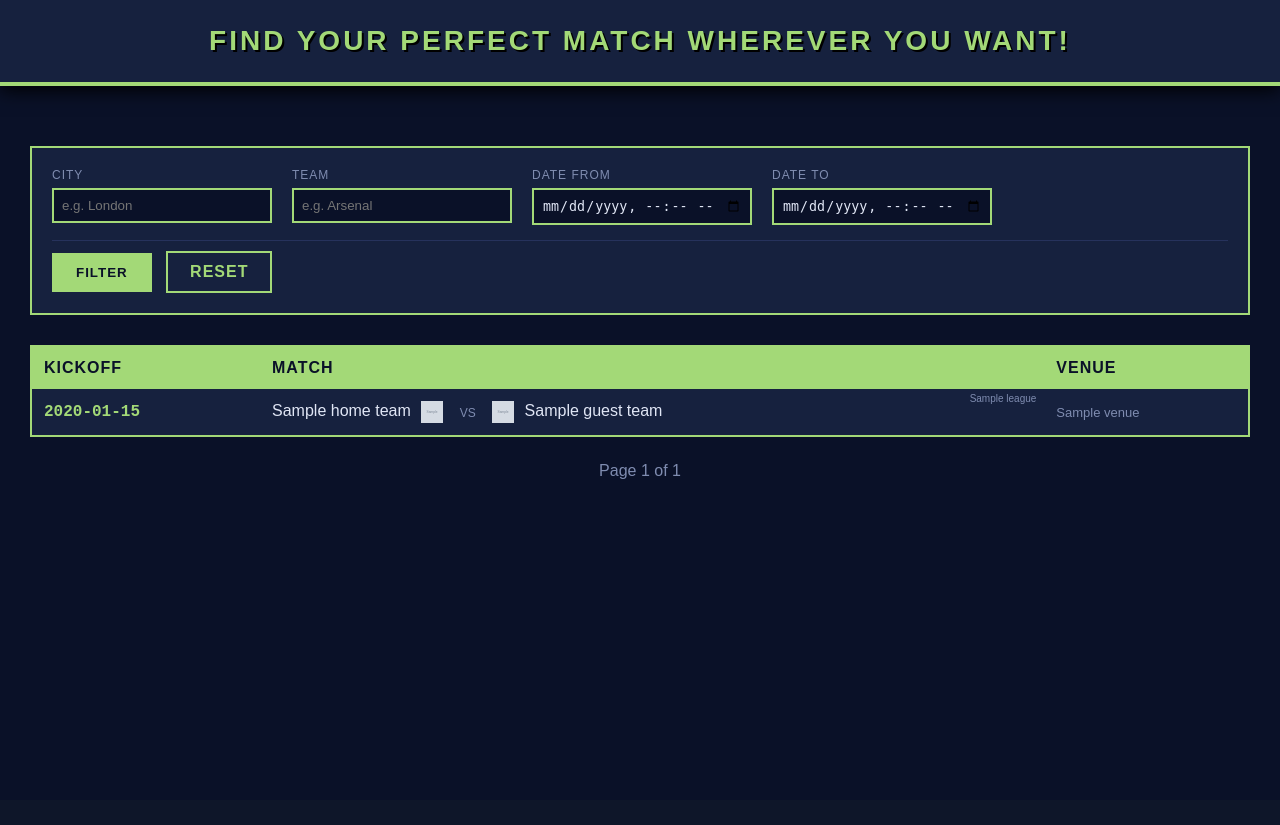
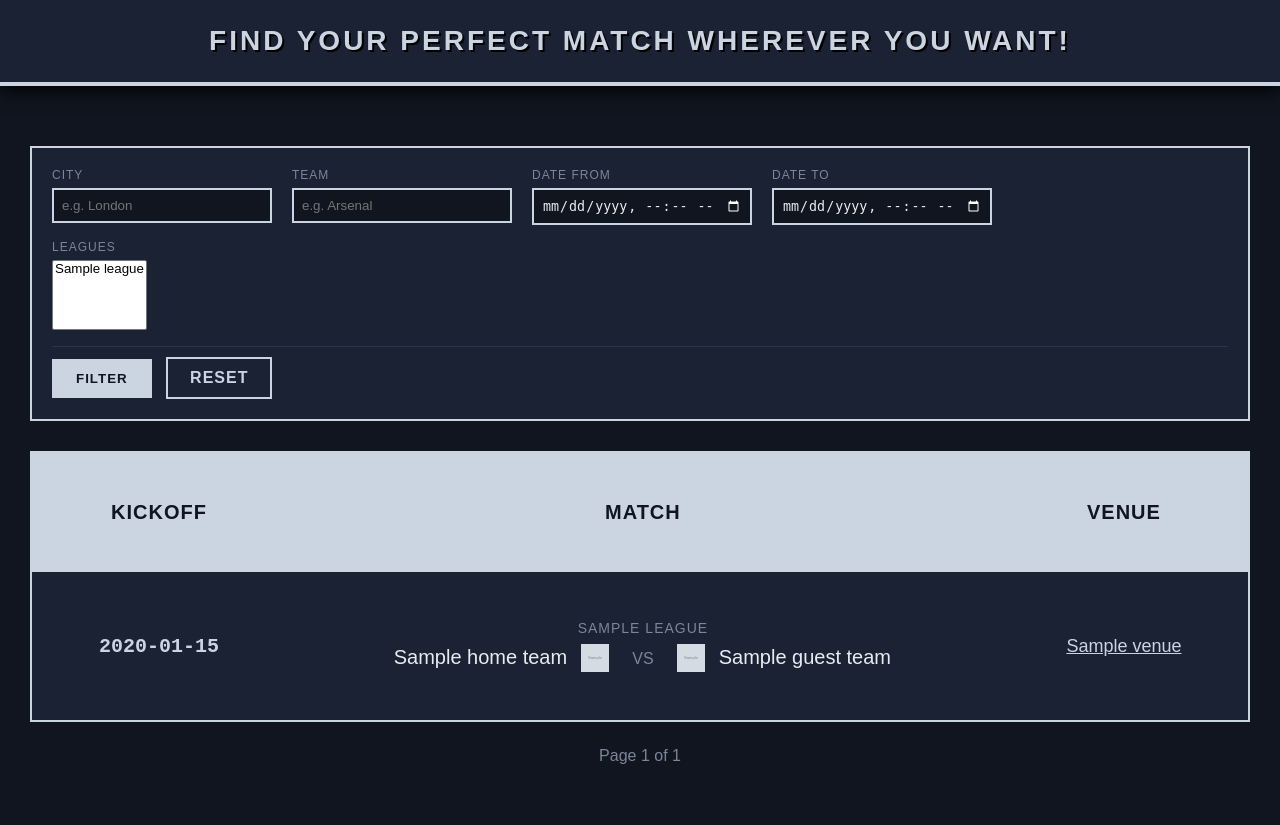
Before and after one commit to mmathiasT/GameFinder, a Django app: template games/templates/games/games.html in a window 1280 px wide. Before the commit the page ends 479 px from the top, so only its background shows below. Run offline with Django 5.2, Linux system fonts and the light colour scheme; the template is opened without the code that fills it: most values are stand-ins (such as "Sample title", 1, 10 or a date in 2020); grey boxes marked "Sample" are stand-in pictures; some libraries are stand-ins or nearby versions.

Commit message:
Style league filter, scoreboard table, and map links

```diff
--- a/games/apps.py
+++ b/games/apps.py
@@ -1,5 +1,4 @@
 from django.apps import AppConfig
-
 
 class GamesConfig(AppConfig):
     name = 'games'
--- a/games/static/games/style.css
+++ b/games/static/games/style.css
@@ -1,15 +1,15 @@
 /* used colors:
-   background: #0a1128 (nighttime stand navy)
-   panel:      #16213e
-   accent:     #a3d977 (grass green)
-   text:       #e0e6f5
-   muted text: #7f8cb0
-   border:     #a3d977
+   background: #10151f (nighttime stand navy)
+   panel:      #1a2233
+   accent:     #cbd5e1 (light steel gray)
+   text:       #e8ecf2
+   muted text: #7a8699
+   border:     #cbd5e1
 */
 
 body {
-    background-color: #0a1128;
-    color: #e0e6f5;
+    background-color: #10151f;
+    color: #e8ecf2;
     font-family: Arial, Helvetica, sans-serif;
     margin: 0;
     padding: 0;
@@ -19,8 +19,8 @@ body {
     top: 0;
     left: 0;
     width: 100%;
-    background-color: #16213e;
-    border-bottom: 4px solid #a3d977;
+    background-color: #1a2233;
+    border-bottom: 4px solid #cbd5e1;
     padding: 25px 0;
     text-align: center;
     box-shadow: 0px 4px 18px #000000;
@@ -31,7 +31,7 @@ body {
     font-size: 28px;
     text-transform: uppercase;
     letter-spacing: 3px;
-    color: #a3d977;
+    color: #cbd5e1;
     text-shadow: 2px 2px 0px #000000;
     animation: dropIn 0.6s ease-out;
 }
@@ -53,8 +53,8 @@ body {
 }
 
 .filter-panel {
-    background-color: #16213e;
-    border: 2px solid #a3d977;
+    background-color: #1a2233;
+    border: 2px solid #cbd5e1;
     padding: 20px;
     margin-bottom: 30px;
 }
@@ -77,34 +77,38 @@ body {
     font-size: 12px;
     text-transform: uppercase;
     letter-spacing: 1px;
-    color: #7f8cb0;
+    color: #7a8699;
     margin-bottom: 6px;
 }
 
 .field-group input {
     width: 100%;
-    background-color: #0a1128;
-    border: 2px solid #a3d977;
-    color: #e0e6f5;
+    background-color: #10151f;
+    border: 2px solid #cbd5e1;
+    color: #e8ecf2;
     padding: 8px;
     box-sizing: border-box;
 }
 
 .field-group input:focus {
-    background-color: #1c2b4e;
+    background-color: #232d42;
+}
+
+.field-group input[type="datetime-local"]::-webkit-calendar-picker-indicator {
+    filter: invert(1);
 }
 
 .filter-actions {
     clear: both;
     padding-top: 10px;
-    border-top: 1px solid #26325c;
+    border-top: 1px solid #2a3548;
 }
 
 .btn {
     display: inline-block;
-    background-color: #a3d977;
-    color: #0a1128;
-    border: 2px solid #a3d977;
+    background-color: #cbd5e1;
+    color: #10151f;
+    border: 2px solid #cbd5e1;
     padding: 10px 22px;
     text-transform: uppercase;
     letter-spacing: 1px;
@@ -115,56 +119,57 @@ body {
 }
 
 .btn:hover {
-    background-color: #c2e89c;
+    background-color: #ffffff;
     transform: scale(1.05);
 }
 
 .btn-reset {
     background-color: transparent;
-    color: #a3d977;
+    color: #cbd5e1;
     margin-left: 10px;
 }
 
 .btn-reset:hover {
-    background-color: #26325c;
+    background-color: #2a3548;
 }
 
-/* ===== scoreboard table ===== */
 .scoreboard {
     width: 100%;
     border-collapse: collapse;
-    border: 2px solid #a3d977;
+    border: 2px solid #cbd5e1;
+    font-size: 20px;
 }
 
 .scoreboard th {
-    background-color: #a3d977;
-    color: #0a1128;
+    background-color: #cbd5e1;
+    color: #10151f;
     text-transform: uppercase;
     letter-spacing: 1px;
-    padding: 12px;
-    text-align: left;
+    padding: 48px;
+    text-align: center;
 }
 
 .scoreboard td {
-    padding: 12px;
-    border-bottom: 1px solid #26325c;
+    padding: 48px;
+    border-bottom: 1px solid #2a3548;
     position: relative;
+    text-align: center;
 }
 
 .scoreboard tr:nth-child(even) {
-    background-color: #16213e;
+    background-color: #1a2233;
 }
 
 .scoreboard tr:hover td {
-    background-color: #1c2b4e;
+    background-color: #232d42;
     transform: scale(1.01);
 }
 
 .team-logo {
-    width: 22px;
-    height: 22px;
+    width: 28px;
+    height: 28px;
     vertical-align: middle;
-    margin: 0px 6px;
+    margin: 0px 8px;
 }
 
 .team-logo:hover {
@@ -172,52 +177,116 @@ body {
 }
 
 .vs {
-    color: #7f8cb0;
-    font-size: 12px;
+    color: #7a8699;
+    font-size: 16px;
     text-transform: uppercase;
-    margin: 0px 6px;
+    margin: 0px 10px;
+}
+
+.team-name {
+    display: inline-block;
+    width: 180px;
+}
+
+.team-name--home {
+    text-align: right;
+}
+
+.team-name--away {
+    text-align: left;
 }
 
 .kickoff {
     font-family: "Courier New", monospace;
-    color: #a3d977;
+    color: #cbd5e1;
     font-weight: bold;
 }
 
 .venue-cell {
-    color: #7f8cb0;
-    font-size: 13px;
+    color: #7a8699;
+    font-size: 18px;
 }
 
-/* league color tag, positioned in the corner of the cell */
-.league-tag {
-    position: absolute;
-    top: 4px;
-    right: 8px;
-    font-size: 10px;
-    color: #7f8cb0;
+.venue-cell a {
+    color: #cbd5e1;
 }
 
-/* ===== pagination ===== */
+.venue-cell a:hover {
+    color: #ffffff;
+}
+
+.league-tag {
+    display: block;
+    text-align: center;
+    font-size: 14px;
+    text-transform: uppercase;
+    letter-spacing: 1px;
+    color: #7a8699;
+    margin-bottom: 8px;
+}
+
 .pagination {
     margin-top: 25px;
     text-align: center;
 }
 
 .pagination a {
-    color: #a3d977;
+    color: #cbd5e1;
     text-decoration: none;
-    border: 2px solid #a3d977;
+    border: 2px solid #cbd5e1;
     padding: 6px 14px;
     margin: 0px 6px;
 }
 
 .pagination a:hover {
-    background-color: #a3d977;
-    color: #0a1128;
+    background-color: #cbd5e1;
+    color: #10151f;
 }
 
 .pagination span {
-    color: #7f8cb0;
+    color: #7a8699;
     margin: 0px 10px;
 }
+
+.choices__inner {
+    background-color: #10151f;
+    border: 2px solid #cbd5e1;
+    border-radius: 0;
+    box-sizing: border-box;
+    min-height: unset;
+    width: 100%;
+    padding: 8px;
+}
+
+.choices__list--multiple .choices__item {
+    background-color: #cbd5e1;
+    border-color: #cbd5e1;
+    color: #10151f;
+}
+
+.choices__button {
+    border-left-color: #10151f !important;
+}
+
+.choices__input--cloned {
+    background-color: transparent !important;
+    color: #e8ecf2 !important;
+    padding: 0 !important;
+    margin: 0 !important;
+}
+
+.choices__list--dropdown,
+.choices .choices__list--dropdown {
+    background-color: #1a2233 !important;
+    border-color: #cbd5e1 !important;
+    max-height: 200px;
+    overflow-y: auto;
+}
+
+.choices__list--dropdown .choices__item {
+    color: #cbd5e1;
+}
+
+.choices__list--dropdown .choices__item.is-highlighted {
+    background-color: #0548f1;
+}
--- a/games/templates/games/games.html
+++ b/games/templates/games/games.html
@@ -6,7 +6,9 @@
         <meta name="viewport" content="width=device-width, initial-scale=1.0">
         <meta name="description" content="Find football matches by league, team, city and date.">
         <title>GameFinder</title>
+        <link rel="stylesheet" href="https://cdn.jsdelivr.net/npm/choices.js/public/assets/styles/choices.min.css">
         <link rel="stylesheet" href="{% static 'games/style.css' %}">
+        <script src="https://cdn.jsdelivr.net/npm/choices.js/public/assets/scripts/choices.min.js"></script>
     </head>
 
     <body>
@@ -36,6 +38,18 @@
                     <input type="datetime-local" name="fixture_localtime_to" value="{{ fixture_localtime_to|default:'' }}">
                 </div>
 
+                <div class="field-group">
+                    <label>Leagues</label>
+                    <select name="leagues" multiple="true" id="leagues_select">
+                        {% for league in leagues %}
+                            <option value="{{league.api_id}}">
+                                {{league.name}}
+                            </option>
+
+                        {% endfor %}
+                    </select>
+                </div>
+
                 <div class="filter-actions">
                     <input class="btn" type="Submit" value="Filter">
                     <a class="btn btn-reset" href="?">Reset</a>
@@ -53,13 +67,13 @@
                         <td class="kickoff">{{ fixture.fixture_localtime }}</td>
                         <td>
                             <span class="league-tag">{{ fixture.league.name }}</span>
-                            {{ fixture.home_team.name }}
+                            <span class="team-name team-name--home">{{ fixture.home_team.name }}</span>
                             <img class="team-logo" src="{{ fixture.home_team.logo }}">
                             <span class="vs">vs</span>
                             <img class="team-logo" src="{{ fixture.guest_team.logo }}">
-                            {{ fixture.guest_team.name }}
+                            <span class="team-name team-name--away">{{ fixture.guest_team.name }}</span>
                         </td>
-                        <td class="venue-cell">{{ fixture.venue }}</td>
+                        <td class="venue-cell"> <a href="https://www.google.com/maps?q={{ fixture.venue.latitude }},{{ fixture.venue.longitude }}"> {{ fixture.venue }} </a> </td>
                     </tr>
                 {% endfor %}
             </table>
@@ -74,5 +88,14 @@
                 {% endif %}
             </div>
         </div>
+
+
+        <script>
+            new Choices('#leagues_select', {
+                removeItemButton: true,
+                placeholder: true,
+                placeholderValue: 'Choose leagues...',
+            });
+        </script>
     </body>
 </html>
--- a/games/views.py
+++ b/games/views.py
@@ -6,7 +6,6 @@ from .models import Fixture, League
 def matches(request):
     fixtures = Fixture.objects.select_related('venue', 'league', 'home_team', 'guest_team')
 
-    league_id = request.GET.get('league')
     venue = request.GET.get('venue')
     home_team = request.GET.get('home_team')
     guest_team = request.GET.get('guest_team')
@@ -16,9 +15,6 @@ def matches(request):
     city = request.GET.get('city')
     team = request.GET.get('team')
     leagues_id = request.GET.getlist('leagues')
-
-    if league_id:
-        fixtures = fixtures.filter(league__api_id=league_id)
 
     if venue:
         fixtures = fixtures.filter(venue__name__icontains=venue)
@@ -61,7 +57,6 @@ def matches(request):
 
     context = {
         'fixtures': fixtures,
-        'selected_league': league_id,
         'selected_venue': venue,
         'selected_home_team': home_team,
         'selected_guest_team': guest_team,
```
